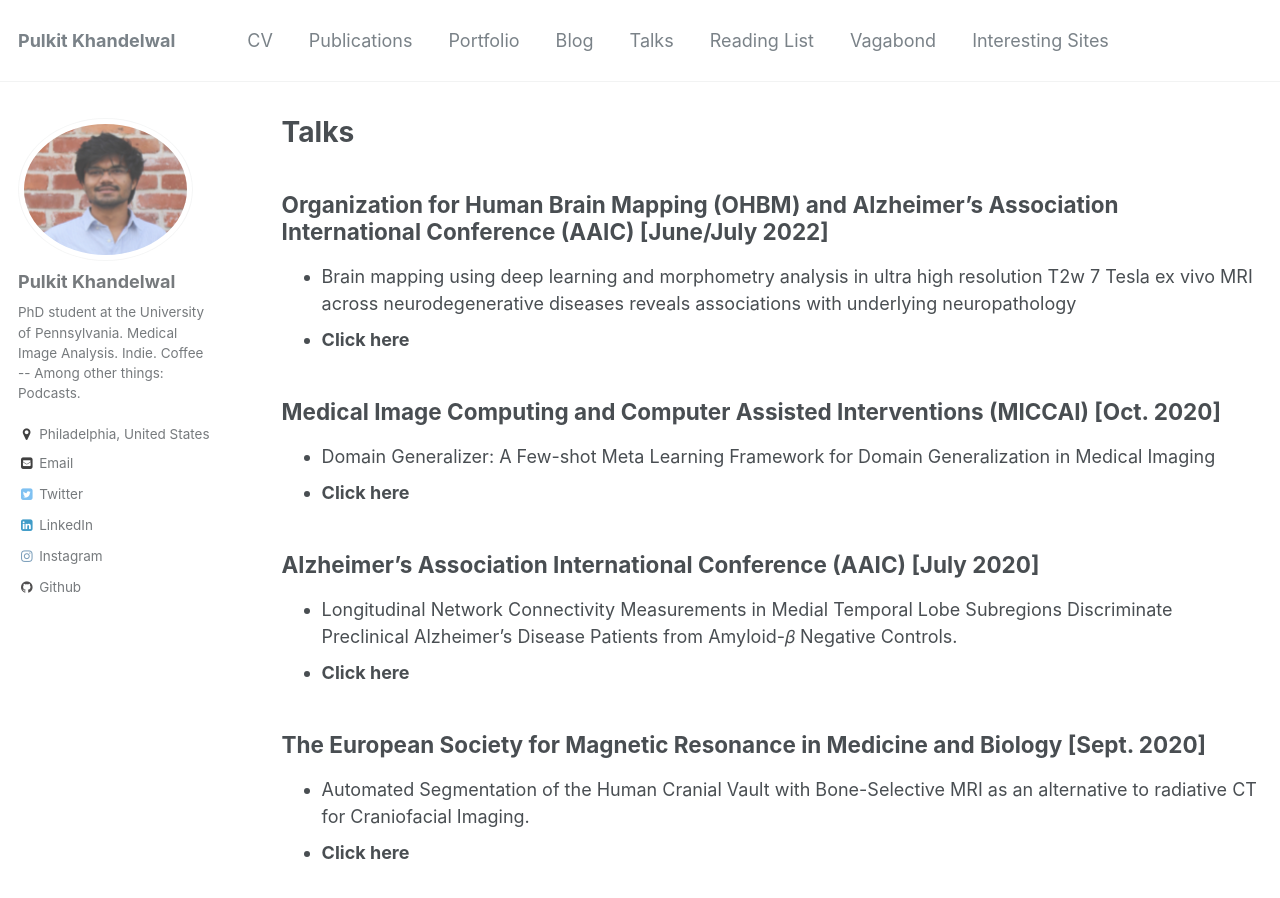
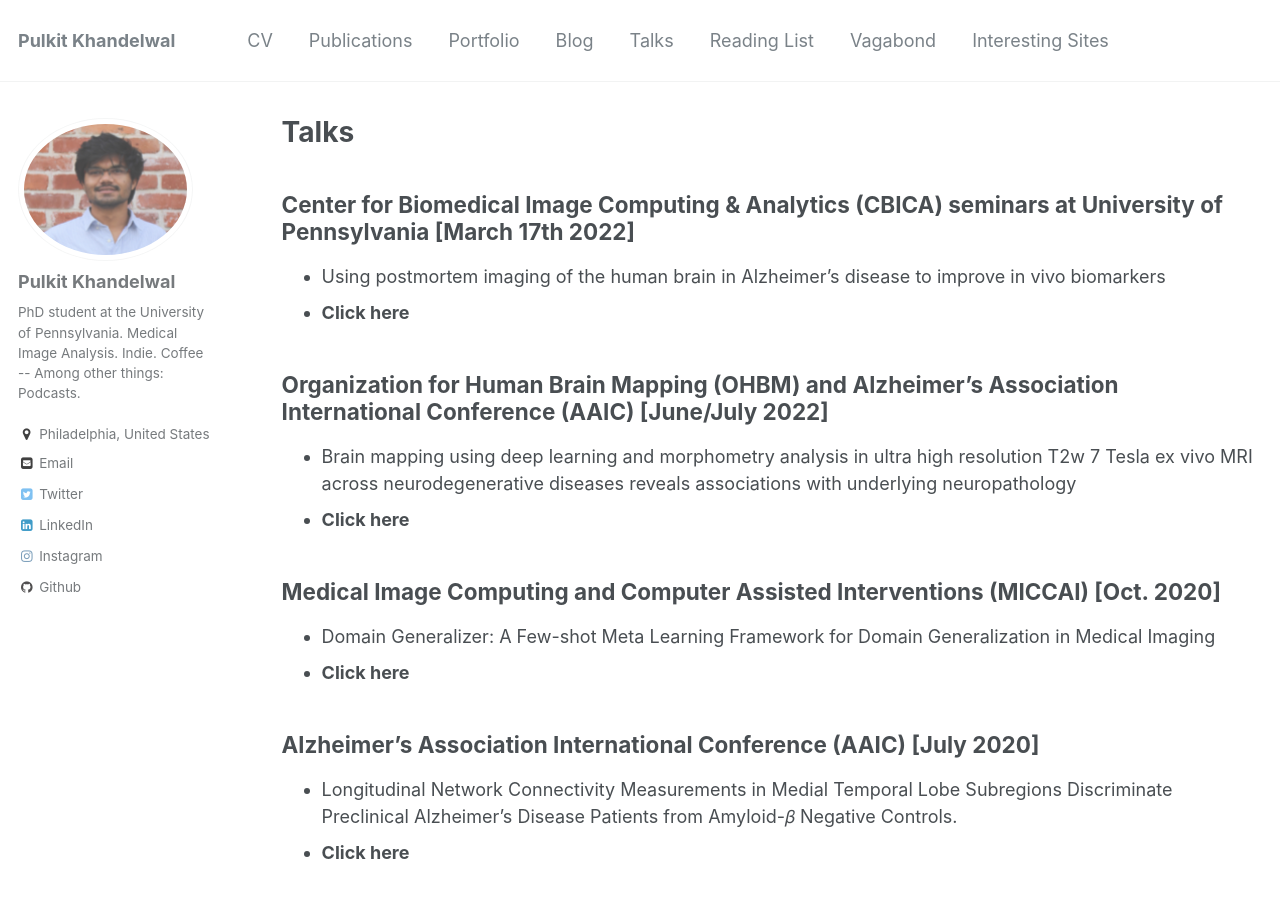
Before and after one commit to Pulkit-Khandelwal/pulkit-khandelwal.github.io, a Jekyll site: the page built from _pages/talks.md, in a window 1280 px wide and 900 px high. Built offline with Jekyll 4.4.1, drawn with Linux system fonts in a browser that asks for light colours.

Commit message:
Update talks.md

```diff
--- a/_pages/talks.md
+++ b/_pages/talks.md
@@ -17,10 +17,13 @@ author_profile: true
 * [**Click here**](https://drive.google.com/file/d/1zBAKiiXr1-HIOd3-5-InWHX7zY48wDwW/view?usp=sharing) for the poster.
 -->
 
+## Center for Biomedical Image Computing & Analytics (CBICA) seminars at University of Pennsylvania [March 17th 2022]
+* Using postmortem imaging of the human brain in Alzheimer’s disease to improve in vivo biomarkers
+* [**Click here**](https://www.med.upenn.edu/cbica/old/cbica-seminars.html)
+
 ## Organization for Human Brain Mapping (OHBM) and Alzheimer's Association International Conference (AAIC) [June/July 2022]
 * Brain mapping using deep learning and morphometry analysis in ultra high resolution T2w 7 Tesla ex vivo MRI across neurodegenerative diseases reveals associations with underlying neuropathology
 * [**Click here**](https://youtu.be/e1XtdM61gkY)
-
 
 ## Medical Image Computing and Computer Assisted Interventions (MICCAI) [Oct. 2020]
 * Domain Generalizer: A Few-shot Meta Learning Framework for Domain Generalization in Medical Imaging
```
